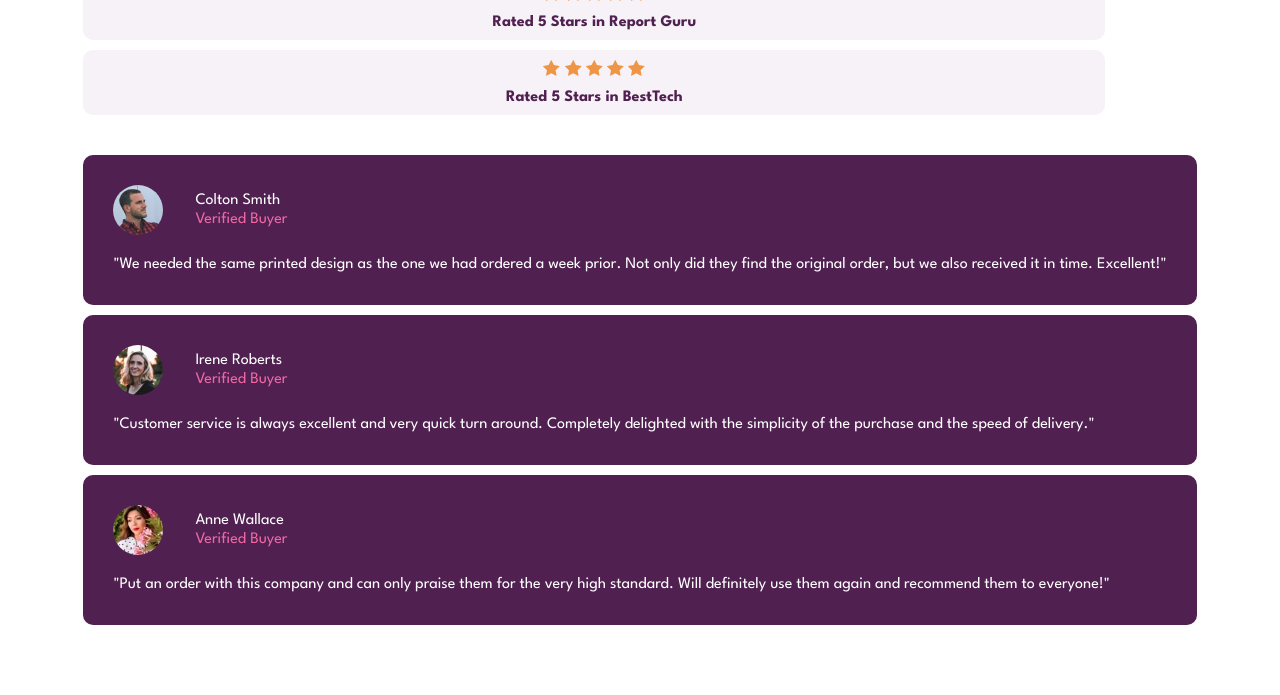
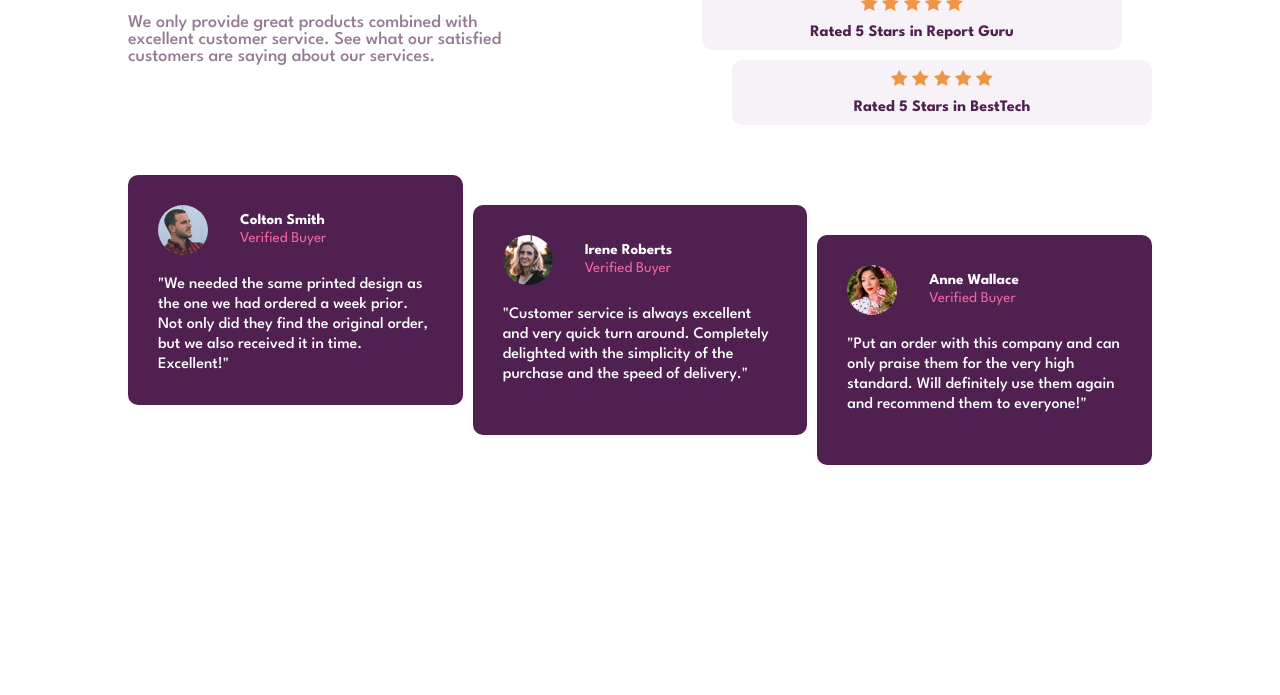
Before and after one commit to NikolayZhulin/Social-proof-section, a plain HTML site: page index.html in a window 1280 px wide. Shown: the part 213-908 px from the top of the page. After the commit the page ends 800 px from the top, so only its background shows below. Drawn offline with Linux system fonts and the light colour scheme.

Commit message:
added desktop version

```diff
--- a/index.html
+++ b/index.html
@@ -17,13 +17,14 @@
   </head>
   <body>
     <div class="social-proof-section-wrapper">
-      <div class="texts-wrapper">
+      <div class="texts-raiting-wrapper">
+        <div class="texts-wrapper">
         <div class="title">10,000+ of our users love our products.</div>
         <div class="description">We only provide great products combined with excellent customer service.
           See what our satisfied customers are saying about our services.
           </div>
-      </div>
-    <div class="rating-field">
+        </div>
+        <div class="rating-field">
       <div class="rating">
         <div>
         <img src="images/icon-star.svg" alt="star">
@@ -54,7 +55,8 @@
         </div>
         <div>Rated 5 Stars in BestTech</div>
       </div>
-    </div>
+        </div>
+      </div>
     <div class="comments">
     <div class="comment-card">
       <div class="profile-info">
@@ -71,7 +73,7 @@
       <div class="profile-info">
         <img src="images/image-irene.jpg" alt="photo" class="profile-img">
         <div class="profile-description"><span>Irene Roberts </span><span class="verified">Verified Buyer</span></div>
-        </div>
+      </div>
         <div class="comment">
           "Customer service is always excellent and very quick turn around. Completely
         delighted with the simplicity of the purchase and the speed of delivery."
--- a/style.css
+++ b/style.css
@@ -7,13 +7,12 @@ body, html{
 
 body{
     background: white;
-    display: flex;
-    flex-direction: column;
-    align-items: center;
 }
 
 .social-proof-section-wrapper{
-    margin: 30px 10px;
+    display: flex;
+    flex-direction: column;
+    margin: 30px 15px;
     font-family: 'League Spartan', sans-serif;
 }
 
@@ -31,6 +30,8 @@ body{
     font-size: 32px;
     font-weight: 700;
     margin-bottom: 10px;
+    max-height: 120px;
+    overflow: hidden;
 }
 
 .texts-wrapper .description{
@@ -40,10 +41,14 @@ body{
     font-weight: 500;
     font-size: 15px;
     margin-bottom: 30px;
+    max-height: 120px;
+    overflow: auto;
 }
 
 .rating-field{
     margin-bottom: 40px;
+    display: flex;
+    flex-direction: column;
 }
 
 .rating-field .rating{
@@ -96,13 +101,94 @@ color: white;
 }
 
 .comments .comment-card .profile-description span{
+    font-weight: 700;
     padding: 2px;
 }
 
 .comments .comment-card .profile-description .verified{
+    font-weight: 400;
 color: hsl(333, 80%, 67%);
 }
 
 .comments .comment-card .comment{
+    font-weight: 500;
 line-height: 20px;
+font-size: 16px;
 }
+
+@media(min-width:410px){
+
+    .social-proof-section-wrapper{
+        width: 80%;
+        height: 100%;
+        display: flex;
+        justify-content: center;
+        margin: 0 auto;
+    }
+
+    .texts-raiting-wrapper{
+        display: flex;
+        justify-content: space-between;
+    }
+
+    .texts-raiting-wrapper .texts-wrapper{
+        text-align: left;
+        justify-content: flex-start;
+        width: 50%;
+    }
+
+    .texts-raiting-wrapper .texts-wrapper .description{
+        margin: 0;
+        font-size: 18px;
+        width: 80%;
+    }
+
+    .texts-raiting-wrapper .texts-wrapper .title{
+        margin: 0 0 30px;
+        font-size: 40px;
+    }
+
+    /* .texts-raiting-wrapper .rating-field{
+        width: 45%;
+    } */
+    .texts-raiting-wrapper .rating-field .rating{
+        width: 400px;
+    }
+
+    .texts-raiting-wrapper .rating-field .rating:nth-child(2){
+        margin-left: 30px;
+    }
+    .texts-raiting-wrapper .rating-field .rating:nth-child(3){
+        margin-left: 60px;
+    }
+
+    .comments{
+        display: flex;
+        justify-content: space-between;
+        font-size: 15px;
+        margin-bottom: 0;
+    }
+
+    .comments .comment-card{
+        width: 30%;
+    }
+
+    .comments .comment-card:not(:last-child){
+        margin-right: 10px;
+    }
+
+    .comments .comment-card:nth-child(3){
+        margin-top: 60px;
+        margin-bottom: 0px;
+    }
+
+    .comments .comment-card:nth-child(2){
+        margin-top: 30px;
+        margin-bottom: 30px;
+    }
+    .comments .comment-card:nth-child(1){
+        margin-top: 0px;
+        margin-bottom: 60px;
+    }
+
+}
```
